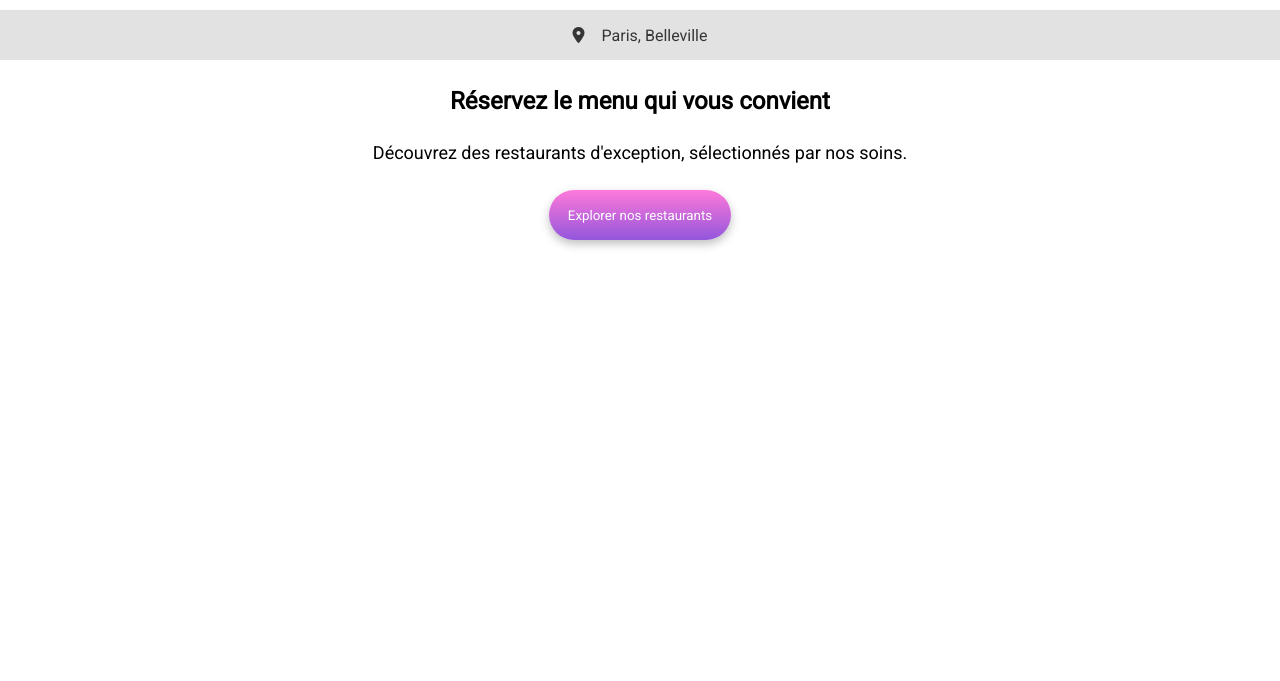
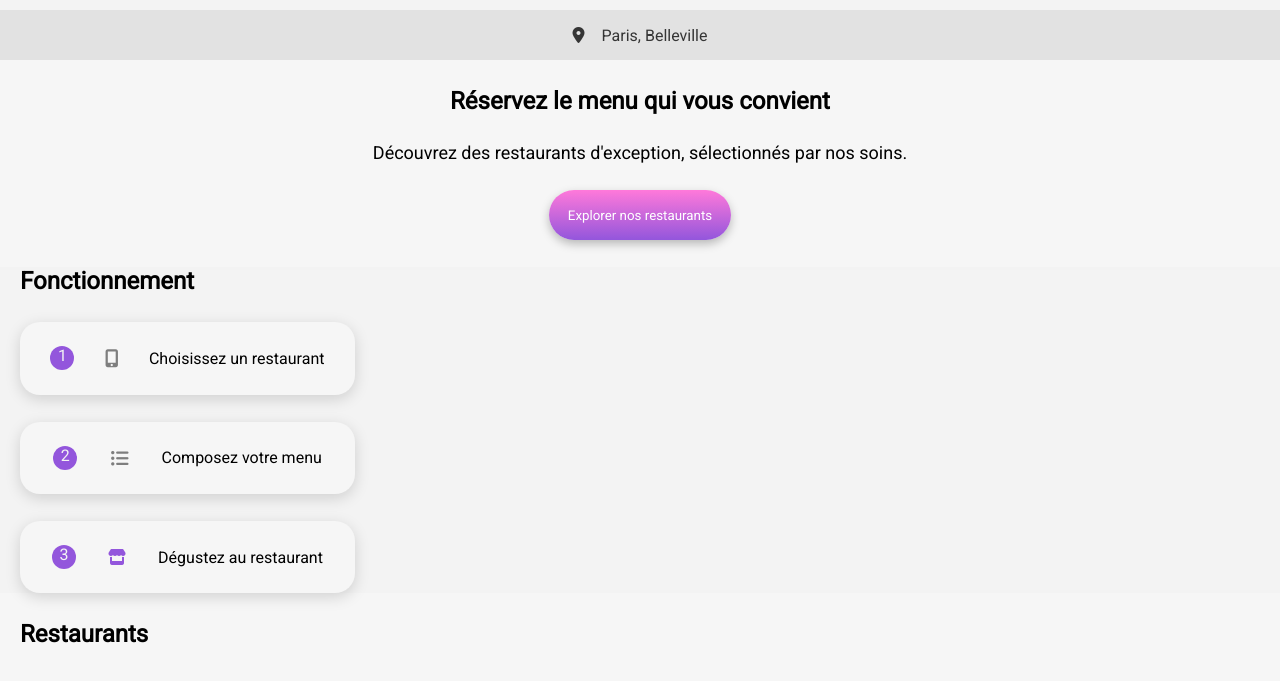
Before and after one commit to mmdev73/P3_Dynamiser-une-page-web-avec-des-animations-css_102023, a plain HTML site: page index.html in a window 1280 px wide. Shown: the part 53-734 px from the top of the page. Drawn offline with Linux system fonts and the light colour scheme; a web font is replaced by a local one.

Commit message:
Création squelette section fonctionnement

```diff
--- a/css/main.scss
+++ b/css/main.scss
@@ -16,6 +16,8 @@ $color-blue: #89C8FA;
 $color-dark-blue: #003A68;
 $color-grey: #353535;
 $color-light-grey: #E2E2E2;
+$bg-color-light-grey: #F6F6F6;
+$icon-grey: #7E7E7E;
 // Fonts
 $font-title: 'Shrikhand', serif;
 $font-text: 'Roboto', sans-serif;
@@ -35,12 +37,22 @@ $font-size-15: 0.938rem; //15px
     font-family: $font-text;
 }
 
+body{
+    background-color: $bg-color-light-grey;
+}
 
 /* **************************** */
 /*         Génériques           */
 /* **************************** */
 .opacity__0{
     opacity: 0;
+}
+
+.section{
+    display: flex;
+    flex-flow: column;
+    gap: 1.688rem;
+    padding: 0 1.25rem;
 }
 
 .btn{
@@ -59,15 +71,21 @@ $font-size-15: 0.938rem; //15px
     }
 }
 
-
 /* **************************** */
 /*       Contenu mobile         */
 /* **************************** */
+.body__container{
+    display: flex;
+    flex-flow: column;
+    gap: 1.688rem;
+}
+
 .header{
     &__container__top{
         display: flex;
         align-items: center;
         padding: 0.85rem;
+        background-color: $color-white;
         &__icon{
             width: 1.075rem;
             height: 1rem;
@@ -93,24 +111,50 @@ $font-size-15: 0.938rem; //15px
 }
 
 .section__container__cta{
-    display: flex;
-    flex-flow: column;
     justify-content: center;
     align-items: center;
     gap: 1.688rem;
     &__hook{
         width: 70%;
-        font-size: $font-size-24;
-        font-weight: 700;
         text-align: center;
-        margin-top: 1.688rem;
     }
     &__promess{
         font-size: $font-size-18;
         font-weight: 300;
         text-align: center;
     }
-    &__btn{
+}
 
+.section__container__fonctionnement{
+    background-color: $color-white;
+}
+
+.fonctionnement__card{
+    height: 4.524rem;
+    width: 20.938rem;
+    background-color: $bg-color-light-grey;
+    box-shadow: 0px 4px 15px rgba(0, 0, 0, 0.15);
+    display: flex;
+    justify-content: space-evenly;
+    align-items: center;
+    border-radius: 1.25rem;
+    &__number{
+        height: 1.5rem;
+        width: 1.5rem;
+        background-color: $primary-color;
+        color: $color-white;
+        border-radius: 50%;
+        text-align: center;
+    }
+    &__icon{
+        color: $icon-grey;
+        font-size:1.125rem;
+    }
+    &__text{
+        font-weight: 500;
     }
 }
+
+.fonctionnement__card__icon--purple{
+    color: $primary-color;
+}
--- a/index.html
+++ b/index.html
@@ -7,7 +7,7 @@
     <link rel="stylesheet" href="https://cdnjs.cloudflare.com/ajax/libs/font-awesome/6.4.2/css/all.min.css">
     <link rel="stylesheet" href="./css/main.css">
 </head>
-<body>
+<body class="body__container">
     <header class="header">
         <div class="header__container__top">
             <i class="fa-solid fa-arrow-left header__container__top__icon opacity__0"></i>
@@ -18,13 +18,31 @@
             <p class="header__container__middle__text">Paris, Belleville</p>
         </div>
     </header>
-    <section class="section__container__cta">
-        <p class="section__container__cta__hook">Réservez le menu qui vous convient</p>
+    <section class="section section__container__cta">
+        <h2 class="section__container__cta__hook">Réservez le menu qui vous convient</h2>
         <p class="section__container__cta__promess">Découvrez des restaurants d'exception, sélectionnés par nos soins.</p>
         <button type="button" class="section__container__cta__btn btn">Explorer nos restaurants</button>
     </section>
-    <section class="section__container">
-
+    <section class="section section__container__fonctionnement">
+        <h2 class="">Fonctionnement</h2>
+        <div class="fonctionnement__card">
+            <p class="fonctionnement__card__number">1</p>
+            <i class="fa-solid fa-mobile-screen-button fonctionnement__card__icon"></i>
+            <p class="fonctionnement__card__text">Choisissez un restaurant</p>
+        </div>
+        <div class="fonctionnement__card">
+            <p class="fonctionnement__card__number">2</p>
+            <i class="fa-solid fa-list-ul fonctionnement__card__icon"></i>
+            <p class="fonctionnement__card__text">Composez votre menu</p>
+        </div>
+        <div class="fonctionnement__card">
+            <p class="fonctionnement__card__number">3</p>
+            <i class="fa-solid fa-store fonctionnement__card__icon--purple"></i>
+            <p class="fonctionnement__card__text">Dégustez au restaurant</p>
+        </div>
+    </section>
+    <section class="section section__container">
+        <h2 class="">Restaurants</h2>
     </section>
     <footer class="footer">
 
```
Also changed, not shown: css/main.css, 1 other file.
